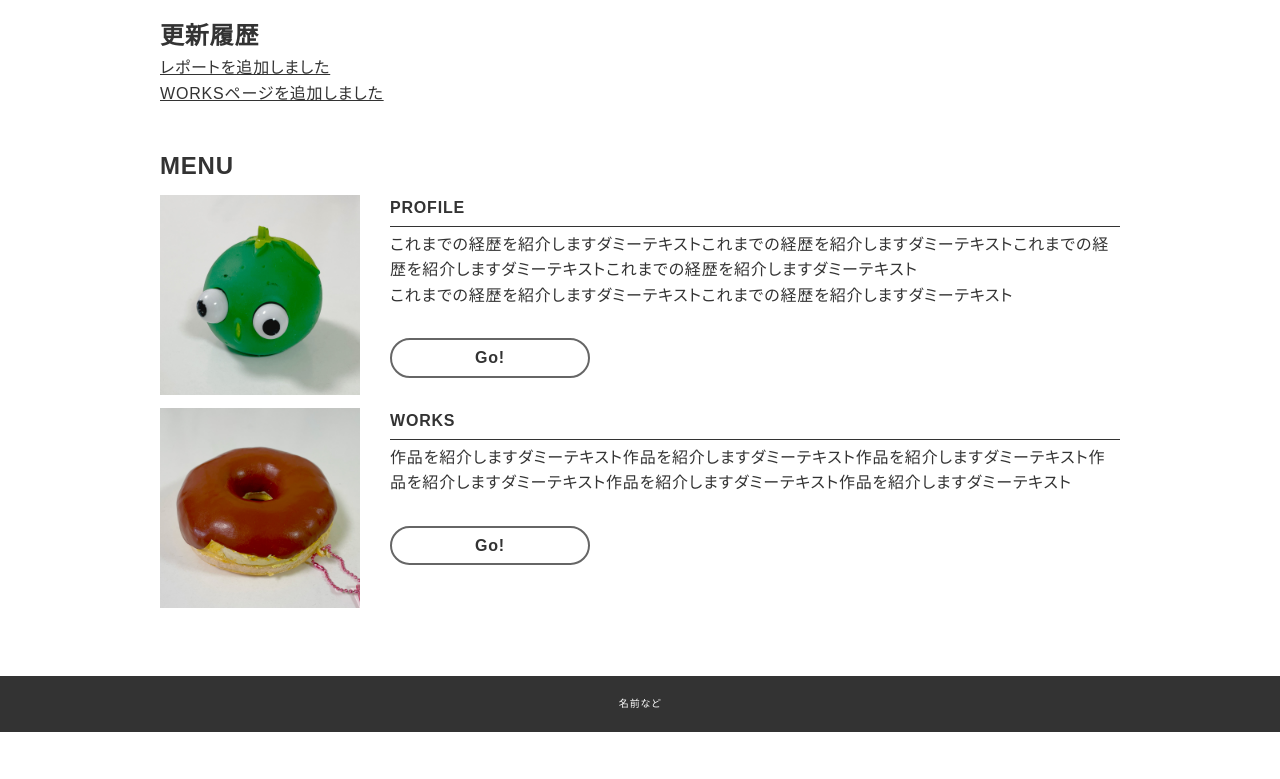
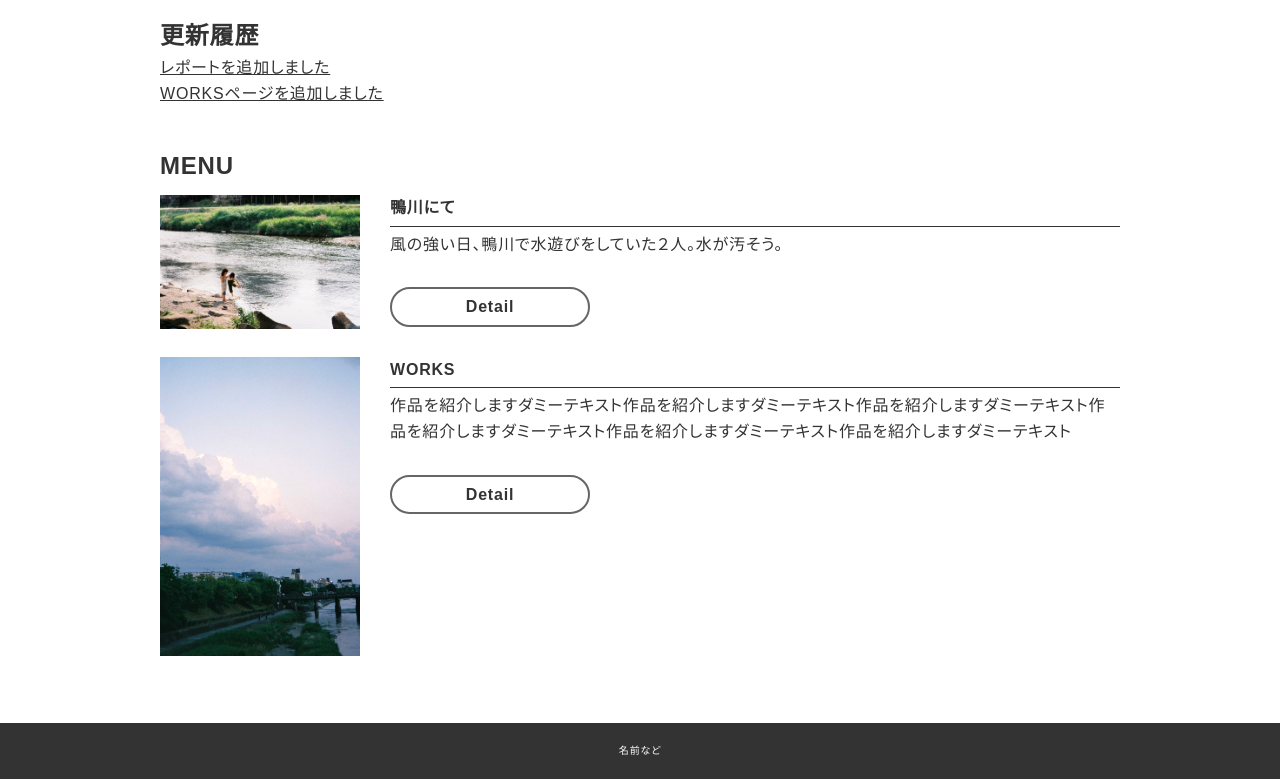
Before and after one commit to KUAD-XtechDesign/website2022-kurimesshi, a plain HTML site: page index.html in a window 1280 px wide. Shown: the part 503-1282 px from the top of the page. Before the commit the page ends 1235 px from the top, so only its background shows below. Drawn offline with nearby package versions, Linux system fonts and the light colour scheme.

Commit message:
変更２

```diff
--- a/index.html
+++ b/index.html
@@ -48,28 +48,28 @@
         <div class="link_menu">
           <div class="each_link">
             <div class="link_pic">
-              <img src="./images/toy01.jpg" />
+              <img src="./images/8BC476ED-585F-47A0-8E4C-3369ABBFBB4D-74822-000006BD2395A602.jpg" />
             </div>
             <div class="link_txt">
-              <p class="link_title">PROFILE</p>
+              <p class="link_title">鴨川にて</p>
               <div>
-                これまでの経歴を紹介しますダミーテキストこれまでの経歴を紹介しますダミーテキストこれまでの経歴を紹介しますダミーテキストこれまでの経歴を紹介しますダミーテキスト<br />
-                これまでの経歴を紹介しますダミーテキストこれまでの経歴を紹介しますダミーテキスト
+                風の強い日、鴨川で水遊びをしていた２人。水が汚そう。<br />
+
               </div>
-              <a class="link_btn" href="./profile.html">Go!</a>
+              <a class="link_btn" href="./profile.html">Detail</a>
             </div>
           </div>
 
           <div class="each_link">
             <div class="link_pic">
-              <img src="./images/toy02.jpg" />
+              <img src="./images/BDC3ABC5-578E-4868-A2D8-81D8B6A0606D-74822-000006BDFDD8B21B.jpg" />
             </div>
             <div class="link_txt">
               <p class="link_title">WORKS</p>
               <div>
                 作品を紹介しますダミーテキスト作品を紹介しますダミーテキスト作品を紹介しますダミーテキスト作品を紹介しますダミーテキスト作品を紹介しますダミーテキスト作品を紹介しますダミーテキスト
               </div>
-              <a class="link_btn" href="./works.html">Go!</a>
+              <a class="link_btn" href="./works.html">Detail</a>
             </div>
           </div>
         </div>
```
Also changed, not shown: images/499A3F3C-9348-41F0-8E3D-EA6D5EA77243-74822-000006BD37F7E5F8.JPG (added), images/7C494BBC-9025-4084-8B15-21E85A15C782-74822-000006BD1983B3BF.jpg (added), images/89A4E65F-6E8F-40D2-B741-4624F54DC6D5-74822-000006BE28F6931F.JPG (added), images/8BC476ED-585F-47A0-8E4C-3369ABBFBB4D-74822-000006BD2395A602.jpg (added), images/BDC3ABC5-578E-4868-A2D8-81D8B6A0606D-74822-000006BDFDD8B21B.jpg (added), images/E01DD003-B0B9-4E51-AEFB-64F6B78B47FB-74822-000006BE47CE0802.jpg (added), images/EFEE749E-B914-450C-A938-9CC47FBC0BCE-74822-000006BD101BA3BD.jpg (added), images/toop.png (added), images/top.png.
